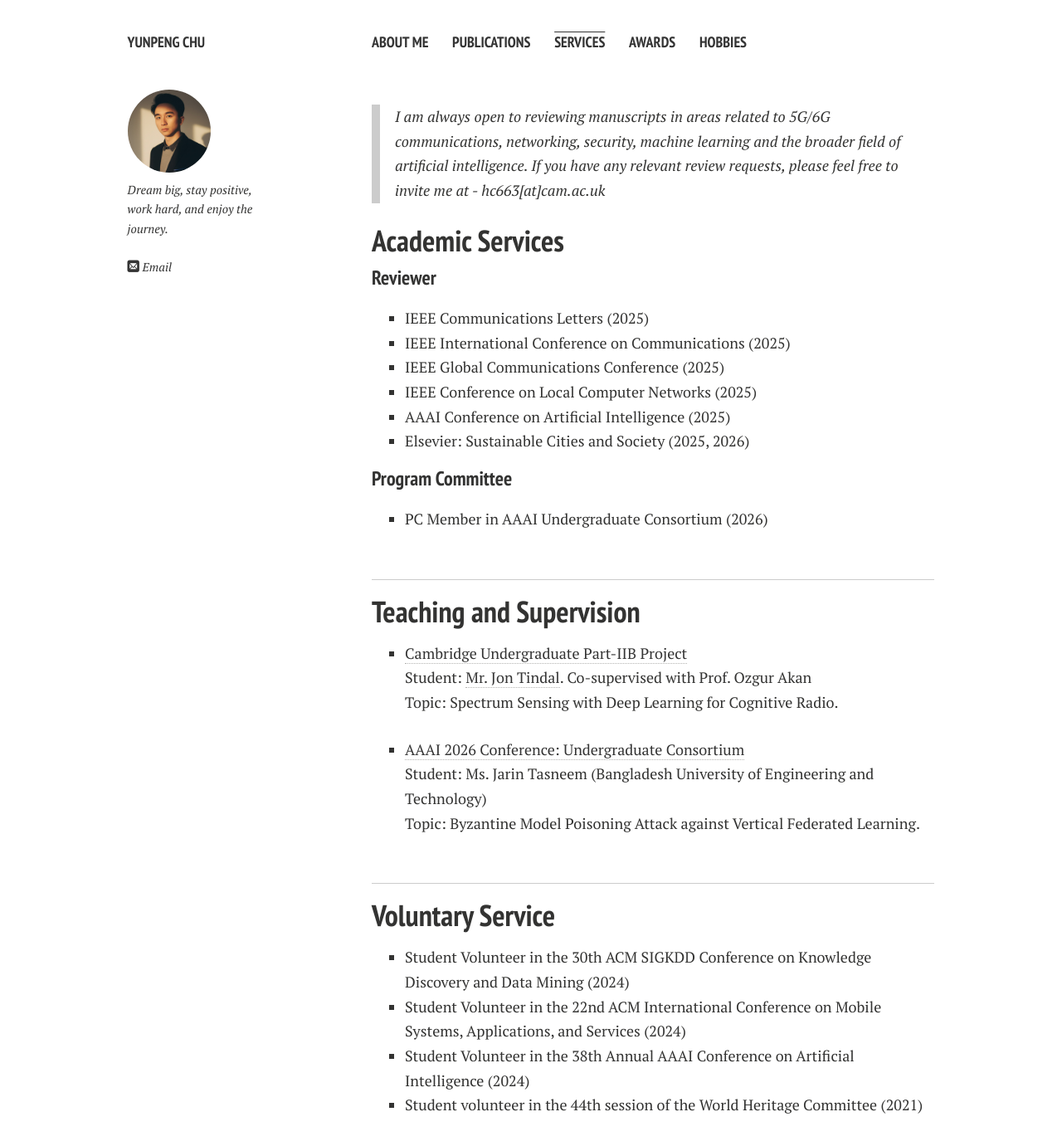
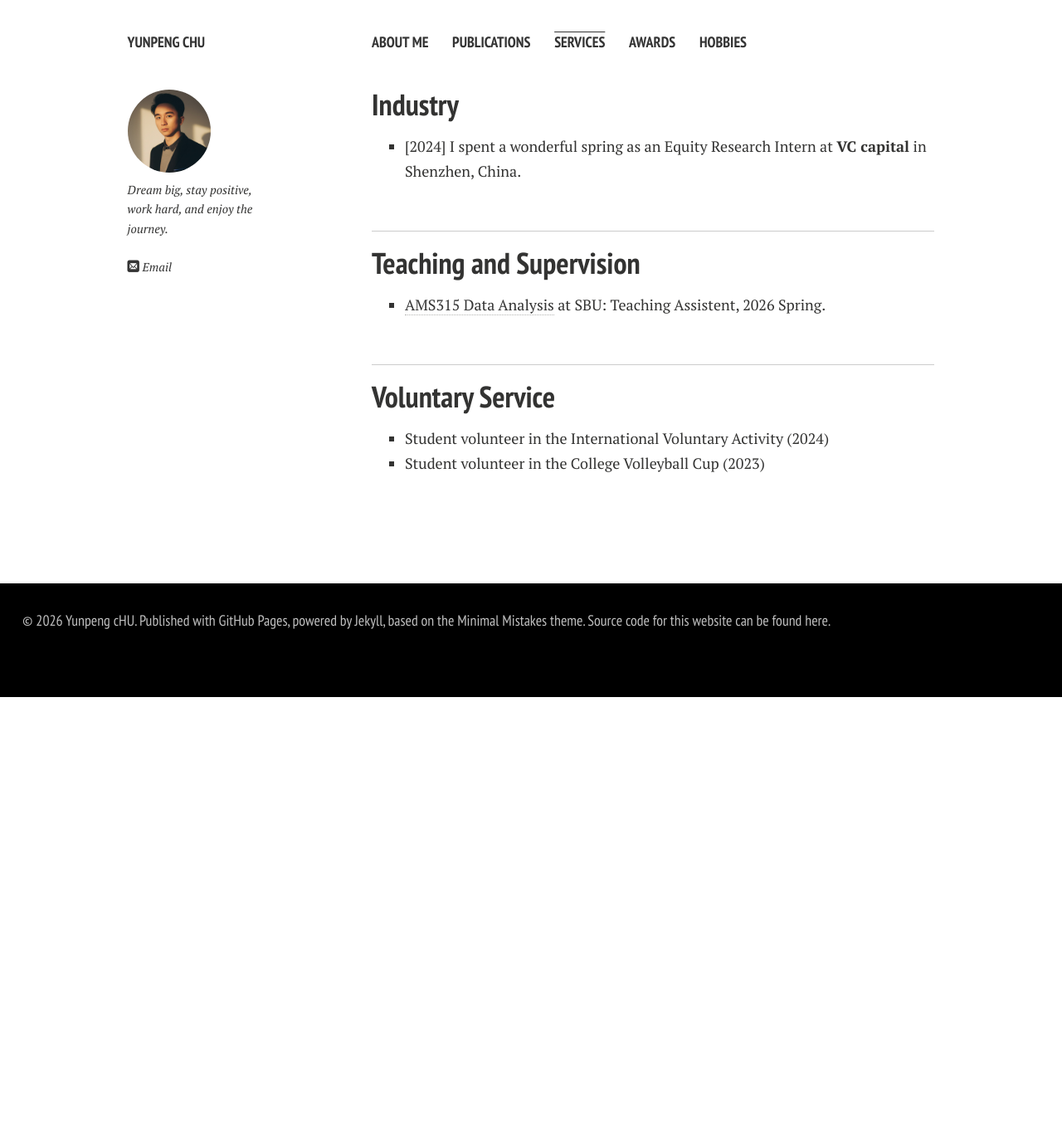
Before and after one commit to yunpeng2004/Home, a Jekyll site: the page built from services.md, in a window 1280 px wide and 1400 px high. Shown: the top 1381 px of the window at 83% size. Built offline with Jekyll 4.4.1, drawn with Linux system fonts in a browser that asks for light colours; nearby versions of some CDN libraries; comment, search, counter and statistics services are not loaded; a style sheet for code colours, icons or effects is not loaded.

Commit message:
Update voluntary service

```diff
--- a/services.md
+++ b/services.md
@@ -5,22 +5,9 @@ title: Services
 
 ---
 
-> I am always open to reviewing manuscripts in areas related to 5G/6G communications, networking, security, machine learning and the broader field of artificial intelligence. If you have any relevant review requests, please feel free to invite me at - hc663[at]cam.ac.uk
+## Industry
 
-## Academic Services
-
-### Reviewer
-
-- IEEE Communications Letters (2025)
-- IEEE International Conference on Communications (2025)
-- IEEE Global Communications Conference (2025)
-- IEEE Conference on Local Computer Networks (2025)
-- AAAI Conference on Artificial Intelligence (2025)
-- Elsevier: Sustainable Cities and Society (2025, 2026)
-
-### Program Committee
-
-- PC Member in AAAI Undergraduate Consortium (2026)
+- [2024] I spent a wonderful spring as an Equity Research Intern at **VC capital** in Shenzhen, China.
 
   <br>
 
@@ -28,9 +15,7 @@ title: Services
 
 ## Teaching and Supervision
 
-- [Cambridge Undergraduate Part-IIB Project](https://teaching.eng.cam.ac.uk/content/part-iib-project-introduction)<br>Student: [Mr. Jon Tindal](https://www.linkedin.com/in/jon-tindal-a87668254/). Co-supervised with Prof. Ozgur Akan<br>Topic: Spectrum Sensing with Deep Learning for Cognitive Radio.
-
-- [AAAI 2026 Conference: Undergraduate Consortium](https://aaai.org/conference/aaai/aaai-26/uc-call/)<br>Student: Ms. Jarin Tasneem (Bangladesh University of Engineering and Technology)<br>Topic: Byzantine Model Poisoning Attack against Vertical Federated Learning.
+- [AMS315 Data Analysis](https://www.stonybrook.edu/commcms/ams/academics/undergraduate/_courses/ams315.php) at SBU: Teaching Assistent, 2026 Spring.
 
   <br>
 
@@ -38,9 +23,7 @@ title: Services
 
 ## Voluntary Service
 
-- Student Volunteer in the 30th ACM SIGKDD Conference on Knowledge Discovery and Data Mining (2024)
-- Student Volunteer in the 22nd ACM International Conference on Mobile Systems, Applications, and Services (2024)
-- Student Volunteer in the 38th Annual AAAI Conference on Artificial Intelligence (2024)
-- Student volunteer in the 44th session of the World Heritage Committee (2021)
+- Student volunteer in the International Voluntary Activity (2024)
+- Student volunteer in the College Volleyball Cup (2023)
 
 <br>
```
